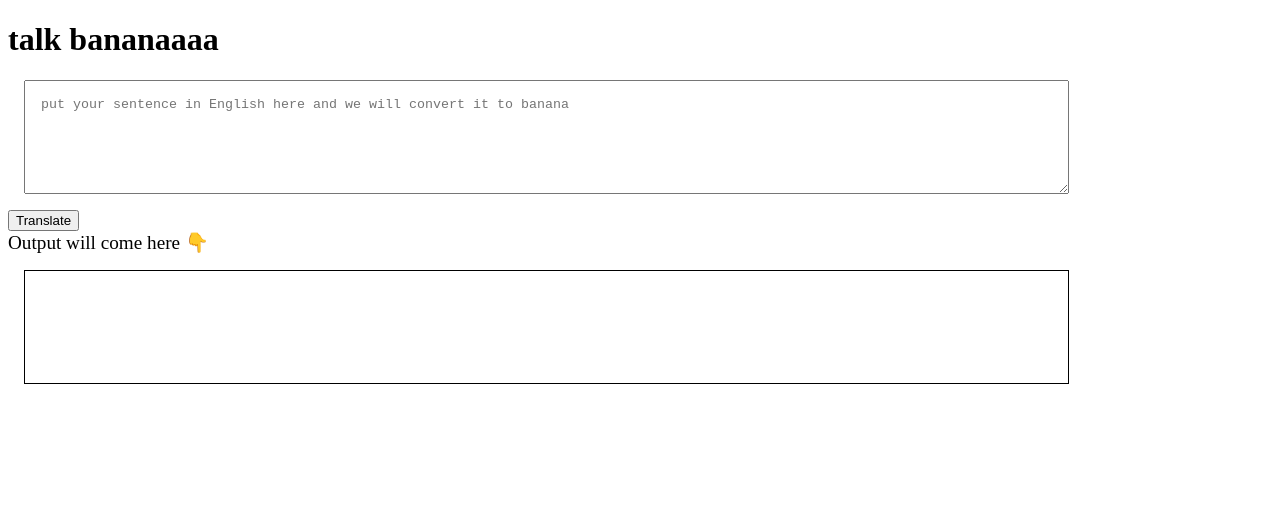
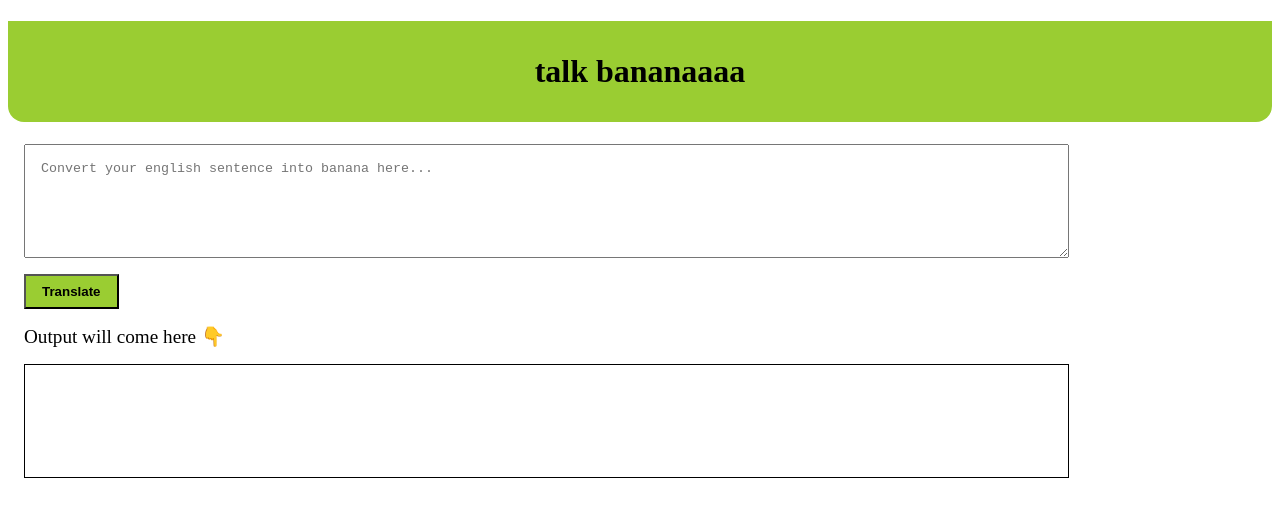
Before and after one commit to ShivamT16/neogcamp-banana-talk, a plain HTML site: page index.html in a window 1280 px wide. Drawn offline with Linux system fonts and the light colour scheme.

Commit message:
Style done

```diff
--- a/index.html
+++ b/index.html
@@ -13,6 +13,13 @@
             margin: 1rem;
             padding: 1rem;
         }
+        button{
+            margin: 1rem;
+            background-color: yellowgreen;
+            padding: 0.5rem 1rem;
+            display: block;
+
+        }
 
         #output {
             border: 1px solid black;
@@ -21,14 +28,25 @@
             margin: 1rem;
             padding: 1rem;
         }
+        h1 {
+            background-color: yellowgreen;
+            text-align: center;
+            padding: 2rem 1rem;
+            color: black;
+            border-bottom-left-radius: 1rem;
+            border-bottom-right-radius: 1rem;
+        }
+        div{
+            padding: 0rem 1rem;
+        }
     </style>
 </head>
 
 <body>
     <h1> talk bananaaaa</h1>
     <textarea id="txt-input"
-        placeholder="put your sentence in English here and we will convert it to banana"></textarea>
-    <button id="btn-translate">Translate</button>
+        placeholder="Convert your english sentence into banana here..."></textarea>
+    <button id="btn-translate"><strong>Translate</strong></button>
 
     <div style="font-size: larger;"> Output will come here 👇</div>
     <div id="output"></div>
```
